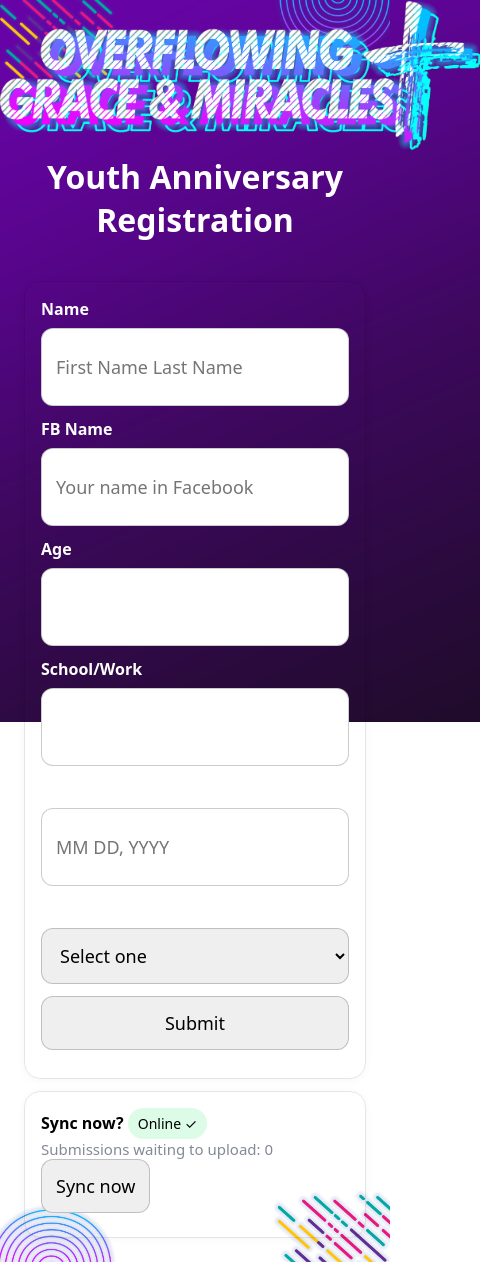
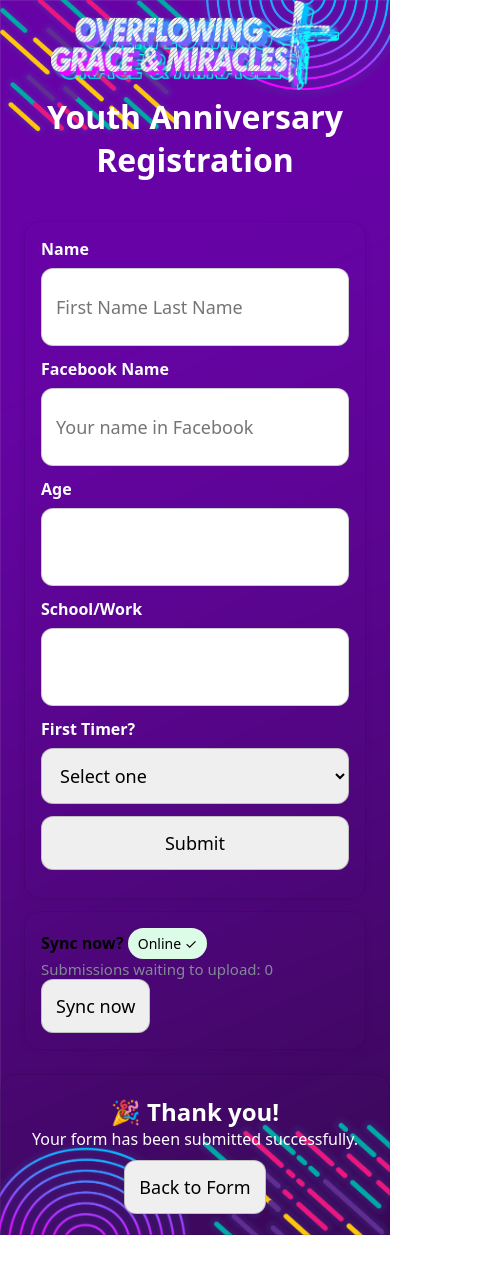
Before and after one commit to akosiphar/offline_registration, a plain HTML site: page index.html in a window 390 px wide. Shown: the whole page, 480 px wide, since content can reach past the window. After the commit the page ends 1235 px from the top, so only its background shows below. Drawn offline with Linux system fonts and the light colour scheme.

Commit message:
added functions and made it mobile

```diff
--- a/app.js
+++ b/app.js
@@ -1,6 +1,6 @@
 // ======= CONFIG =======
 const ENDPOINT_URL =
-  "https://script.google.com/macros/s/AKfycbzt8i-I_IgqnsT9CDzR0DR28R9wnMxsV1xQhEMil1pUA5n2vLX2ThDXkbM5vVyiGKto/exec";
+  "https://script.google.com/macros/s/AKfycbwaY6tIToLvsBB4G2QEwnH96IPZTNFsrK5T2TEqA4V2IX1a8NWLxCIHsa9sH_UQpoLB/exec";
 const SHARED_SECRET = "CHANGE_ME_SHARED_SECRET"; // must match Code.gs
 
 // ======= Utilities =======
@@ -224,7 +224,6 @@ $("#form").addEventListener("submit", async (e) => {
     fbName: $("#fbName").value.trim(),
     age: $("#age").value.trim(),
     schoolWork: $("#schoolWork").value.trim(),
-    birthday: $("#birthday").value.trim(),
     firstTimer: $("#firstTimer").value.trim(),
     invited: $("#invited").value.trim(),
     // client_ts: new Date().toISOString(),
@@ -237,15 +236,26 @@ $("#form").addEventListener("submit", async (e) => {
     !payload.fbName ||
     !payload.age ||
     !payload.schoolWork ||
-    !payload.birthday ||
-    !payload.firstTimer ||
-    !payload.invited
+    !payload.firstTimer
+    // !payload.invited
   ) {
     toast("Please fill out all fields.");
     button.textContent = "Submit";
     button.disabled = false;
     return;
   }
+
+  // Will show the invited by textbox once "Yes" is selected
+  const select = document.getElementById("firstTimer");
+  const extraInput = document.getElementById("box");
+
+  select.addEventListener("change", () => {
+    if (select.value === "Yes") {
+      extraInput.style.display = "block";
+    } else {
+      extraInput.style.display = "none";
+    }
+  });
 
   // Try live first; if it fails (or offline), queue
   try {
@@ -256,6 +266,9 @@ $("#form").addEventListener("submit", async (e) => {
       button.textContent = "Submit"; // reset
       button.disabled = false;
       toast("Submitted!");
+      extraInput.style.display = "none";
+      $("#mainContainer").style.display = "none";
+      document.getElementById("thankYouPage").style.display = "block";
       return; // nothing to queue
     }
     throw new Error("server");
@@ -265,6 +278,9 @@ $("#form").addEventListener("submit", async (e) => {
     button.textContent = "Submit"; // reset
     button.disabled = false;
     e.target.reset();
+    extraInput.style.display = "none";
+    $("#mainContainer").style.display = "none";
+    document.getElementById("thankYouPage").style.display = "block";
     toast("Saved offline. Will sync later.");
     // trigger a background sync if possible
     if (navigator.serviceWorker && navigator.serviceWorker.ready) {
@@ -281,6 +297,11 @@ $("#form").addEventListener("submit", async (e) => {
   button.disabled = false;
 });
 
+function goBack() {
+  document.getElementById("thankYouPage").style.display = "none";
+  $("#mainContainer").style.display = "block";
+}
+
 $("#syncBtn").addEventListener("click", () => syncAll());
 // $("#keepAwakeBtn").addEventListener("click", () => requestWakeLock());
 // $("#lockPortraitBtn").addEventListener("click", () => lockPortrait());
--- a/index.html
+++ b/index.html
@@ -16,112 +16,11 @@
       content="black-translucent"
     />
     <link rel="apple-touch-icon" href="/icons/icon-192.png" />
-    <style>
-      :root {
-        font-family: system-ui, -apple-system, Segoe UI, Roboto, Ubuntu,
-          Cantarell, Noto Sans, Arial, "Apple Color Emoji", "Segoe UI Emoji";
-        /* color-scheme: light dark; */
-        background: url("./BACKGROUND.png") no-repeat;
-        background-size: 200%;
-      }
-      html,
-      body {
-        /* height: 100%; */
-        position: relative;
-      }
-      .container {
-        max-width: 820px;
-        margin: 0 auto;
-        padding: 24px;
-        padding-bottom: calc(24px + env(safe-area-inset-bottom));
-      }
-      @supports (height: 100svh) {
-        body {
-          min-height: 100svh;
-        }
-      }
-      * {
-        margin: 0;
-        padding: 0;
-        -webkit-tap-highlight-color: transparent;
-      }
-      h1 {
-        color: white;
-        text-align: center;
-      }
-      .card {
-        border: 1px solid rgba(0, 0, 0, 0.1);
-        border-radius: 16px;
-        padding: 16px;
-        box-shadow: 0 1px 8px rgba(0, 0, 0, 0.04);
-      }
-      .row {
-        display: grid;
-        gap: 8px;
-        margin-bottom: 12px;
-        color: white;
-      }
-      label {
-        font-weight: 600;
-      }
-      select,
-      input,
-      textarea,
-      button {
-        font: inherit;
-        font-size: 18px;
-        padding: 14px 14px;
-        border: 1px solid rgba(0, 0, 0, 0.2);
-        border-radius: 12px;
-        min-height: 48px;
-        touch-action: manipulation;
-      }
-      textarea {
-        min-height: 120px;
-      }
-      button {
-        cursor: pointer;
-        min-width: 48px;
-      }
-      .status {
-        display: inline-flex;
-        align-items: center;
-        gap: 8px;
-        padding: 6px 10px;
-        border-radius: 999px;
-        font-size: 14px;
-        color: black;
-      }
-      .status.online {
-        background: #dcfce7;
-      }
-      .status.offline {
-        background: #fee2e2;
-      }
-      .muted {
-        color: #838996;
-        font-size: 15px;
-      }
-      .confirmation {
-        color: #00ff37;
-        font-size: 15px;
-      }
-      .toast {
-        margin-top: 10px;
-      }
-      .actions {
-        display: flex;
-        flex-wrap: wrap;
-        gap: 8px;
-      }
-      .bg-container {
-        z-index: -1;
-      }
-    </style>
+    <link rel="stylesheet" href="./style.css" />
   </head>
   <body>
     <div style="text-align: center">
-      <img src="./theme.png" alt="" style="width: 30em" />
+      <img class="theme" src="./img/theme.png" alt="" />
     </div>
     <h1>Youth Anniversary Registration</h1>
     <!-- <p class="muted">
@@ -129,7 +28,7 @@
       back online.
     </p> -->
 
-    <div class="container" style="z-index: 10">
+    <div class="container" id="mainContainer" style="z-index: 10">
       <div class="card" style="margin-top: 16px">
         <form id="form">
           <div class="row">
@@ -143,7 +42,7 @@
             />
           </div>
           <div class="row">
-            <label for="name">FB Name</label>
+            <label for="name">Facebook Name</label>
             <input
               id="fbName"
               name="fb name"
@@ -166,24 +65,15 @@
             />
           </div>
           <div class="row">
-            <label for="birthday">Birthday</label>
-            <input
-              id="birthday"
-              name="birthday"
-              placeholder="MM DD, YYYY"
-              required
-              autocomplete="Birthday"
-            />
-          </div>
-          <div class="row">
             <label for="firstTimer">First Timer?</label>
-            <select id="firstTimer" autocomplete="First Timer">
-              <option>Select one</option>
+            <select id="firstTimer" required autocomplete="First Timer">
+              <option value="">Select one</option>
+              <option value="No">No</option>
               <option value="Yes">Yes</option>
-              <option value="No">No</option>
             </select>
           </div>
-          <div id="box" class="row" style="display: none;">
+          <div id="box" style="display: none">
+            <div class="row">
               <label for="invited">Invited By</label>
               <input
                 id="invited"
@@ -191,6 +81,7 @@
                 placeholder="Who invites you"
                 autocomplete="invited by"
               />
+            </div>
           </div>
           <div class="row">
             <button id="sub" type="submit">Submit</button>
@@ -207,34 +98,44 @@
         </p>
         <div class="actions">
           <button id="syncBtn" type="button">Sync now</button>
-          <!-- <button id="keepAwakeBtn" type="button">Keep screen awake</button>
-        <button id="lockPortraitBtn" type="button">Lock to portrait</button> -->
         </div>
-        <p class="muted" style="margin-top: 8px">
-          <!-- Tip: Install to Home Screen for best kiosk‑like experience. On iPad:
-        Share → Add to Home Screen. On Android: ⋮ menu → Install app.
-      </p> -->
+      </div>
+    </div>
+
+    <!-- Thank you pop-up -->
+    <div
+      class="card"
+      id="thankYouPage"
+      style="display: block; text-align: center; padding: 20px; color: white"
+    >
+      <h2>🎉 Thank you!</h2>
+      <p style="margin-bottom: 10px">
+        Your form has been submitted successfully.
       </p>
-      </div>
+      <button onclick="goBack()">Back to Form</button>
     </div>
 
     <!-- Backgrounds -->
     <div class="bg-container">
       <img
-        src="./straightTL.png"
-        style="position: absolute; z-index: -1; top: 0; left: 0; width: 30%"
+        class="design"
+        src="./img/straightTL.png"
+        style="position: absolute; z-index: -1; top: 0; left: 0"
       />
       <img
-        src="./circleBL.png"
-        style="position: absolute; z-index: -1; bottom: 0; left: 0; width: 30%"
+        class="design"
+        src="./img/circleBL.png"
+        style="position: absolute; z-index: -1; bottom: 0; left: 0"
       />
       <img
-        src="./straightBR.png"
-        style="position: absolute; z-index: -1; bottom: 0; right: 0; width: 30%"
+        class="design"
+        src="./img/straightBR.png"
+        style="position: absolute; z-index: -1; bottom: 0; right: 0"
       />
       <img
-        src="./circleTR.png"
-        style="position: absolute; z-index: -1; top: 0; right: 0; width: 30%"
+        class="design"
+        src="./img/circleTR.png"
+        style="position: absolute; z-index: -1; top: 0; right: 0"
       />
     </div>
 
--- /dev/null
+++ b/style.css
@@ -0,0 +1,119 @@
+:root {
+  font-family: system-ui, -apple-system, Segoe UI, Roboto, Ubuntu, Cantarell,
+    Noto Sans, Arial, "Apple Color Emoji", "Segoe UI Emoji";
+  /* color-scheme: light dark; */
+  background: url("./img/BACKGROUND.png") no-repeat;
+  background-size: auto;
+}
+html,
+body {
+  /* height: 100%; */
+  position: relative;
+}
+.container {
+  max-width: 820px;
+  margin: 0 auto;
+  padding: 24px;
+  padding-bottom: calc(24px + env(safe-area-inset-bottom));
+}
+@supports (height: 100svh) {
+  body {
+    min-height: 100svh;
+  }
+}
+* {
+  margin: 0;
+  padding: 0;
+  -webkit-tap-highlight-color: transparent;
+}
+h1 {
+  color: white;
+  text-align: center;
+}
+.card {
+  border: 1px solid rgba(0, 0, 0, 0.1);
+  border-radius: 16px;
+  padding: 16px;
+  box-shadow: 0 1px 8px rgba(0, 0, 0, 0.04);
+}
+.row {
+  display: grid;
+  gap: 8px;
+  margin-bottom: 12px;
+  color: white;
+}
+label {
+  font-weight: 600;
+}
+select,
+input,
+textarea,
+button {
+  font: inherit;
+  font-size: 18px;
+  padding: 14px 14px;
+  border: 1px solid rgba(0, 0, 0, 0.2);
+  border-radius: 12px;
+  min-height: 48px;
+  touch-action: manipulation;
+}
+textarea {
+  min-height: 120px;
+}
+button {
+  cursor: pointer;
+  min-width: 48px;
+}
+.status {
+  display: inline-flex;
+  align-items: center;
+  gap: 8px;
+  padding: 6px 10px;
+  border-radius: 999px;
+  font-size: 14px;
+  color: black;
+}
+.status.online {
+  background: #dcfce7;
+}
+.status.offline {
+  background: #fee2e2;
+}
+.muted {
+  color: #838996;
+  font-size: 15px;
+}
+.confirmation {
+  color: #00ff37;
+  font-size: 15px;
+}
+.toast {
+  margin-top: 10px;
+}
+.actions {
+  display: flex;
+  flex-wrap: wrap;
+  gap: 8px;
+}
+.bg-container {
+  z-index: -1;
+}
+
+/* sizes for images */
+.theme {
+  width: 30em;
+}
+.design {
+  width: 30%;
+}
+
+/* Mobile */
+@media (max-width: 767px) {
+  .theme {
+    width: 18em;
+  }
+
+  .design {
+    width: 50%;
+  }
+}
```
Also changed, not shown: BACKGROUND.png (deleted), img/BACKGROUND.png (added), img/circleBL.png (renamed from circleBL.png), img/circleTR.png (renamed from circleTR.png), img/straightBR.png (renamed from straightBR.png), img/straightTL.png (renamed from straightTL.png), img/theme.png (renamed from theme.png). Lines whose indentation alone changed are shown as unchanged.
